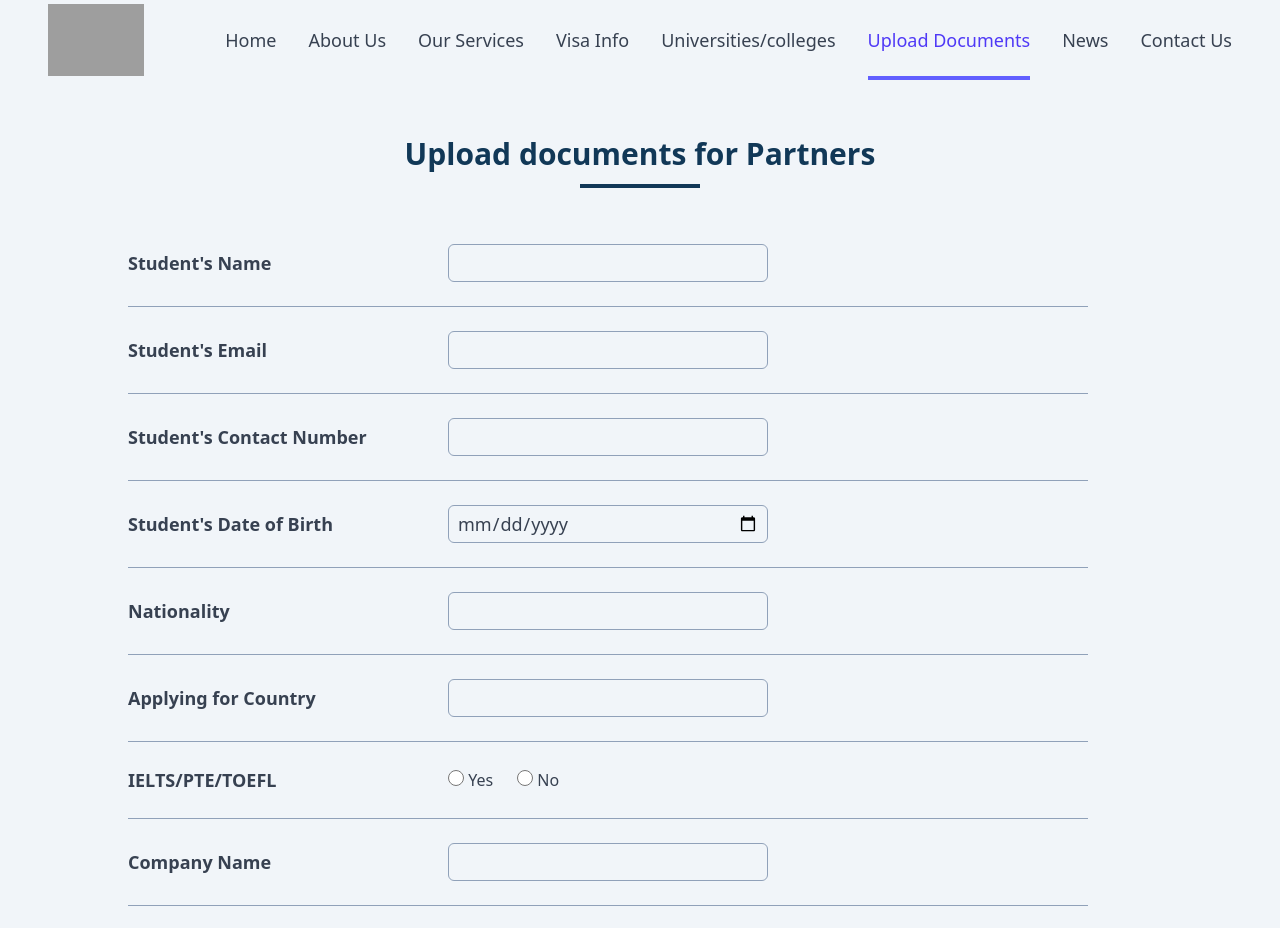
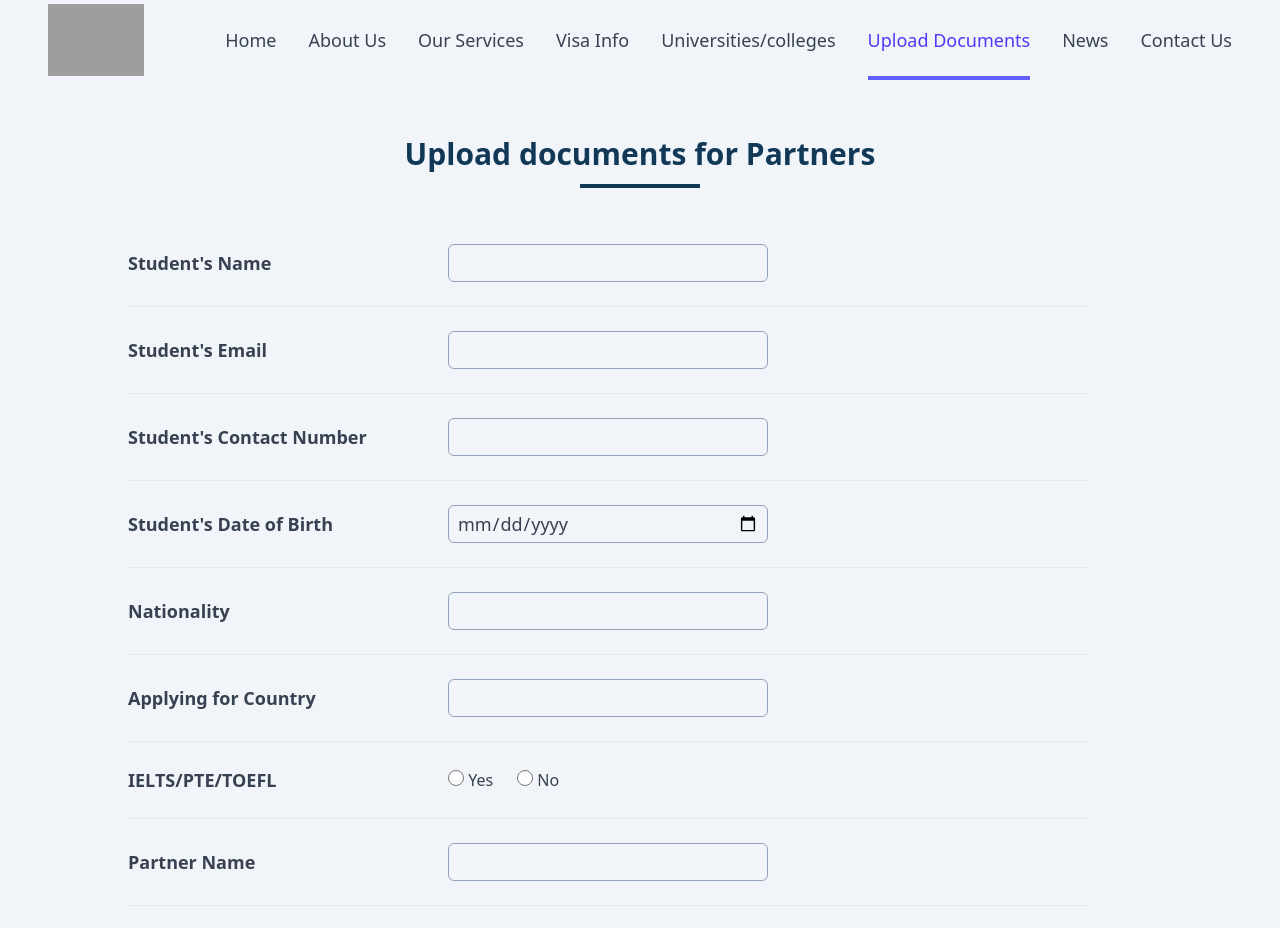
Before and after one commit to chiranjivi2/Saira-International-Frontend, a React (Vite) app: page /uploaddocuments/partnerform in a window 1280 px wide. Shown: the top 928 px of the page. Built offline with nearby package versions, Linux system fonts and the light colour scheme; grey boxes are pictures that could not be loaded.

Commit message:
comment out companyName field from partnerForm page

```diff
--- a/src/pages/PartnerForm.jsx
+++ b/src/pages/PartnerForm.jsx
@@ -28,7 +28,7 @@ function PartnerForm() {
               className="p-1 md:p-4 md:px-8 max-w-5xl"
               onSubmit={handleSubmit(onSubmit)}
             >
-              <div className="grid sm:grid-cols-[10rem_20rem] md:grid-cols-[1fr_20rem_1fr] gap-3 sm:gap-6 sm:justify-center border-b border-slate-400 py-6 items-center">
+              <div className="grid sm:grid-cols-[10rem_20rem] md:grid-cols-[1fr_20rem_1fr] gap-3 sm:gap-6 sm:justify-center border-b border-slate-200 py-6 items-center">
                 <label htmlFor="name" className="text-lg font-semibold">
                   Student's Name
                 </label>
@@ -44,7 +44,7 @@ function PartnerForm() {
                 )}
               </div>
 
-              <div className="grid   sm:grid-cols-[10rem_20rem]  md:grid-cols-[1fr_20rem_1fr] gap-3 sm:gap-6 sm:justify-center border-b border-slate-400 py-6 items-center">
+              <div className="grid   sm:grid-cols-[10rem_20rem]  md:grid-cols-[1fr_20rem_1fr] gap-3 sm:gap-6 sm:justify-center border-b border-slate-200 py-6 items-center">
                 <label htmlFor="email" className="text-lg font-semibold">
                   Student's Email
                 </label>
@@ -65,7 +65,7 @@ function PartnerForm() {
                   <p className="text-red-500">{errors.email.message}</p>
                 )}
               </div>
-              <div className="grid  sm:grid-cols-[10rem_20rem] md:grid-cols-[1fr_20rem_1fr] gap-3 sm:gap-6 sm:justify-center border-b border-slate-400 py-6 items-center">
+              <div className="grid  sm:grid-cols-[10rem_20rem] md:grid-cols-[1fr_20rem_1fr] gap-3 sm:gap-6 sm:justify-center border-b border-slate-200 py-6 items-center">
                 <label
                   htmlFor="contactNumber"
                   className="text-lg font-semibold"
@@ -85,7 +85,7 @@ function PartnerForm() {
                   <p className="text-red-500">{errors.contactNumber.message}</p>
                 )}
               </div>
-              <div className="grid  sm:grid-cols-[10rem_20rem] md:grid-cols-[1fr_20rem_1fr] gap-3 sm:gap-6 sm:justify-center border-b border-slate-400 py-6 items-center">
+              <div className="grid  sm:grid-cols-[10rem_20rem] md:grid-cols-[1fr_20rem_1fr] gap-3 sm:gap-6 sm:justify-center border-b border-slate-200 py-6 items-center">
                 <label htmlFor="dob" className="text-lg font-semibold">
                   Student's Date of Birth
                 </label>
@@ -100,7 +100,7 @@ function PartnerForm() {
                   <p className="text-red-500">{errors.dob.message}</p>
                 )}
               </div>
-              <div className="grid  sm:grid-cols-[10rem_20rem] md:grid-cols-[1fr_20rem_1fr] gap-3 sm:gap-6 sm:justify-center border-b border-slate-400 py-6 items-center">
+              <div className="grid  sm:grid-cols-[10rem_20rem] md:grid-cols-[1fr_20rem_1fr] gap-3 sm:gap-6 sm:justify-center border-b border-slate-200 py-6 items-center">
                 <label htmlFor="nationality" className="text-lg font-semibold">
                   Nationality
                 </label>
@@ -117,7 +117,7 @@ function PartnerForm() {
                   <p className="text-red-500">{errors.nationality.message}</p>
                 )}
               </div>
-              <div className="grid  sm:grid-cols-[10rem_20rem] md:grid-cols-[1fr_20rem_1fr] gap-3 sm:gap-6 sm:justify-center border-b border-slate-400 py-6 items-center">
+              <div className="grid  sm:grid-cols-[10rem_20rem] md:grid-cols-[1fr_20rem_1fr] gap-3 sm:gap-6 sm:justify-center border-b border-slate-200 py-6 items-center">
                 <label
                   htmlFor="destinationCountry"
                   className="text-lg font-semibold"
@@ -141,7 +141,7 @@ function PartnerForm() {
               </div>
 
               {/* IELTS/PTE/TOEFL */}
-              <div className="grid  sm:grid-cols-[10rem_20rem] md:grid-cols-[1fr_20rem_1fr] gap-4 sm:gap-6 sm:justify-center border-b border-slate-400 py-6 items-center">
+              <div className="grid  sm:grid-cols-[10rem_20rem] md:grid-cols-[1fr_20rem_1fr] gap-4 sm:gap-6 sm:justify-center border-b border-slate-200 py-6 items-center">
                 <label className="text-lg font-semibold">IELTS/PTE/TOEFL</label>
                 <div className="space-x-6">
                   <div className=" inline-block ">
@@ -178,7 +178,7 @@ function PartnerForm() {
 
               {/* Company name */}
 
-              <div className="grid sm:grid-cols-[10rem_20rem] md:grid-cols-[1fr_20rem_1fr] gap-3 sm:gap-6 sm:justify-center border-b border-slate-400 py-6 items-center">
+              {/* <div className="grid sm:grid-cols-[10rem_20rem] md:grid-cols-[1fr_20rem_1fr] gap-3 sm:gap-6 sm:justify-center border-b border-slate-200 py-6 items-center">
                 <label htmlFor="companyName" className="text-lg font-semibold">
                   Company Name
                 </label>
@@ -196,10 +196,10 @@ function PartnerForm() {
                     {errors?.companyName.message}
                   </div>
                 )}
-              </div>
+              </div> */}
 
               {/* partner name */}
-              <div className="grid  sm:grid-cols-[10rem_20rem] md:grid-cols-[1fr_20rem_1fr] gap-3 sm:gap-6 sm:justify-center border-b border-slate-400 py-6 items-center">
+              <div className="grid  sm:grid-cols-[10rem_20rem] md:grid-cols-[1fr_20rem_1fr] gap-3 sm:gap-6 sm:justify-center border-b border-slate-200 py-6 items-center">
                 <label htmlFor="partnerName" className="text-lg font-semibold">
                   Partner Name
                 </label>
@@ -219,7 +219,7 @@ function PartnerForm() {
 
               {/* partner email */}
 
-              <div className="grid   sm:grid-cols-[10rem_20rem]  md:grid-cols-[1fr_20rem_1fr] gap-3 sm:gap-6 sm:justify-center border-b border-slate-400 py-6 items-center">
+              <div className="grid   sm:grid-cols-[10rem_20rem]  md:grid-cols-[1fr_20rem_1fr] gap-3 sm:gap-6 sm:justify-center border-b border-slate-200 py-6 items-center">
                 <label htmlFor="partnerEmail" className="text-lg font-semibold">
                   Partner Email
                 </label>
--- a/src/pages/StudentForm.jsx
+++ b/src/pages/StudentForm.jsx
@@ -100,7 +100,7 @@ function StudentForm() {
                   <p className="text-red-500">{errors.dob.message}</p>
                 )}
               </div>
-              <div className="grid  sm:grid-cols-[10rem_20rem] md:grid-cols-[1fr_20rem_1fr] gap-3 sm:gap-6 sm:justify-center border-b border-slate-300 py-6 items-center">
+              <div className="grid  sm:grid-cols-[10rem_20rem] md:grid-cols-[1fr_20rem_1fr] gap-3 sm:gap-6 sm:justify-center border-b border-slate-200 py-6 items-center">
                 <label htmlFor="nationality" className="text-lg font-semibold">
                   Nationality
                 </label>
@@ -117,7 +117,7 @@ function StudentForm() {
                   <p className="text-red-500">{errors.nationality.message}</p>
                 )}
               </div>
-              <div className="grid  sm:grid-cols-[10rem_20rem] md:grid-cols-[1fr_20rem_1fr] gap-3 sm:gap-6 sm:justify-center border-b border-slate-300 py-6 items-center">
+              <div className="grid  sm:grid-cols-[10rem_20rem] md:grid-cols-[1fr_20rem_1fr] gap-3 sm:gap-6 sm:justify-center border-b border-slate-200 py-6 items-center">
                 <label
                   htmlFor="destinationCountry"
                   className="text-lg font-semibold"
@@ -141,7 +141,7 @@ function StudentForm() {
               </div>
 
               {/* IELTS/PTE/TOEFL */}
-              <div className="grid  sm:grid-cols-[10rem_20rem] md:grid-cols-[1fr_20rem_1fr] gap-4 sm:gap-6 sm:justify-center border-b border-slate-300 py-6 items-center">
+              <div className="grid  sm:grid-cols-[10rem_20rem] md:grid-cols-[1fr_20rem_1fr] gap-4 sm:gap-6 sm:justify-center border-b border-slate-200 py-6 items-center">
                 <label className="text-lg font-semibold">IELTS/PTE/TOEFL</label>
                 <div className="space-x-6">
                   <div className=" inline-block ">
```
